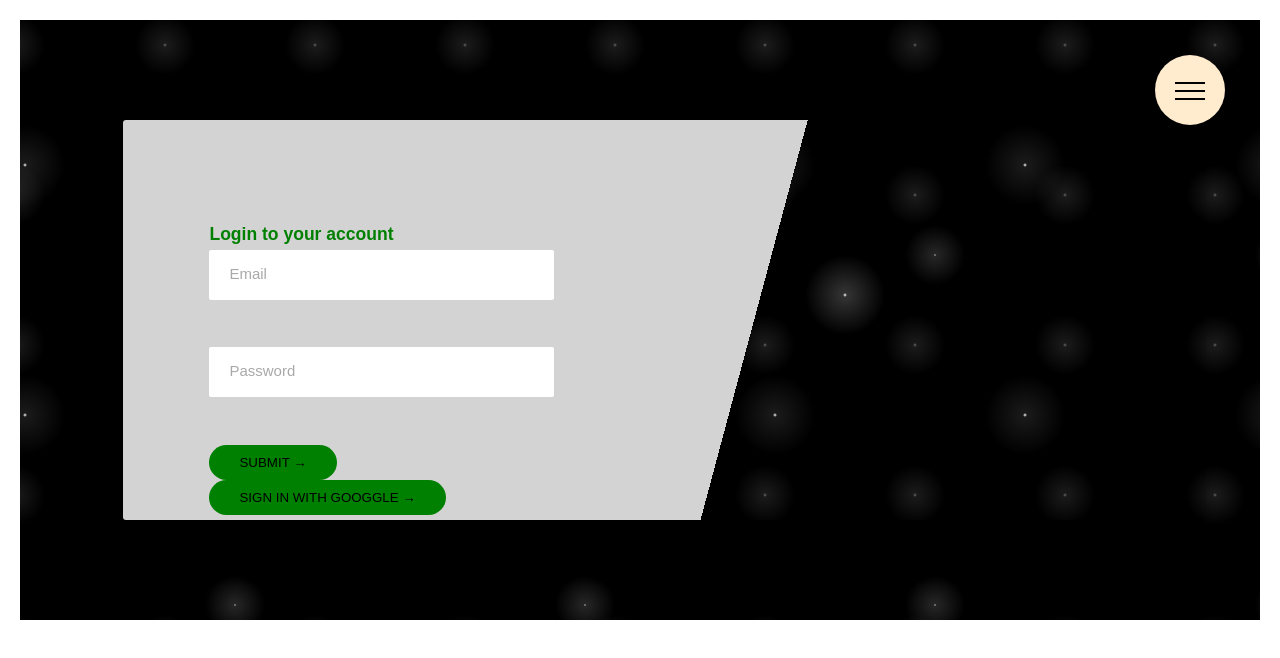
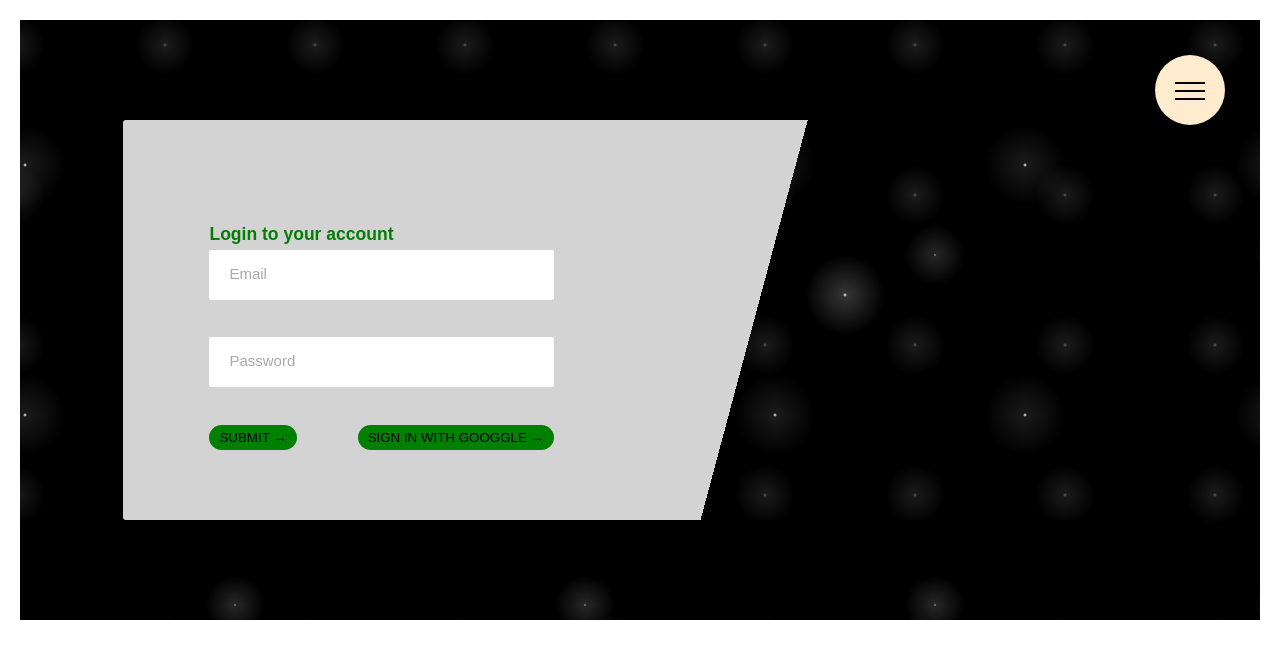
Before and after one commit to shopeyin/online-store, a React (Create React App) app: page /login in a window 1280 px wide. Shown: the top 658 px of the page. Built offline with nearby package versions, Linux system fonts and the light colour scheme; no server answers.

Commit message:
layout correction

```diff
--- a/src/components/navbar/Navbar.component.jsx
+++ b/src/components/navbar/Navbar.component.jsx
@@ -26,11 +26,15 @@ const Navbar = ({ currentUser }) => {
           </li>
           <li className="navigation__item">
             {currentUser ? (
-              <div className="navigation__link" onClick={() => auth.signOut()}>
-                <span>02</span>
+              <Link
+                className="navigation__link"
+                to="/"
+                onClick={() => auth.signOut()}
+              >
+                <span className="navigation__link">02</span>
                 Logout
-                {currentUser.displayName}
-              </div>
+                {/* {currentUser.displayName} */}
+              </Link>
             ) : (
               <Link className="navigation__link" to="/login">
                 <span>02</span>
--- a/src/pages/loginpage/LoginPage.component.jsx
+++ b/src/pages/loginpage/LoginPage.component.jsx
@@ -75,7 +75,7 @@ class LoginPage extends React.Component {
                   Password
                 </label>
               </div>
-              <div className="form__group">
+              <div className="form__group btn-group">
                 <button className="btn" type="submit">
                   Submit &rarr;
                 </button>
--- a/src/pages/loginpage/login.style.scss
+++ b/src/pages/loginpage/login.style.scss
@@ -60,7 +60,7 @@
         }
 
         &__group:not(:last-child) {
-          margin-bottom: 2rem;
+          margin-bottom: 1rem;
         }
         &__input {
           font-size: 1.5rem;
@@ -107,7 +107,7 @@
           outline: none;
           text-decoration: none;
           text-transform: uppercase;
-          padding: 1rem 3rem;
+          padding: 5px 1rem;
           display: inline-block;
           border-radius: 100px;
           transition: all 0.2s;
@@ -118,6 +118,14 @@
           animation-name: moveInBottom;
           animation-duration: 1s;
           animation-timing-function: ease-out;
+
+          @media screen and (max-width: 68.75em) {
+            font-size: 1rem;
+          }
+        }
+        .btn-group {
+          display: flex;
+          justify-content: space-between;
         }
 
         .login__header {
--- a/src/pages/signuppage/signup.style.scss
+++ b/src/pages/signuppage/signup.style.scss
@@ -49,18 +49,19 @@
       display: grid;
 
       width: 100%;
-      grid-template-rows: repeat(6, 100px);
+      grid-template-rows: repeat(6, 5rem);
       grid-template-columns: repeat(12, 1fr);
 
       .form {
         grid-row: 2/ 4;
         grid-column: 2 /6;
+
         @media screen and (max-width: 37.5em) {
           grid-column: 2 / 12;
         }
 
         &__group:not(:last-child) {
-          margin-bottom: 2rem;
+          margin-bottom: 1rem;
         }
         &__input {
           font-size: 1.5rem;
```
